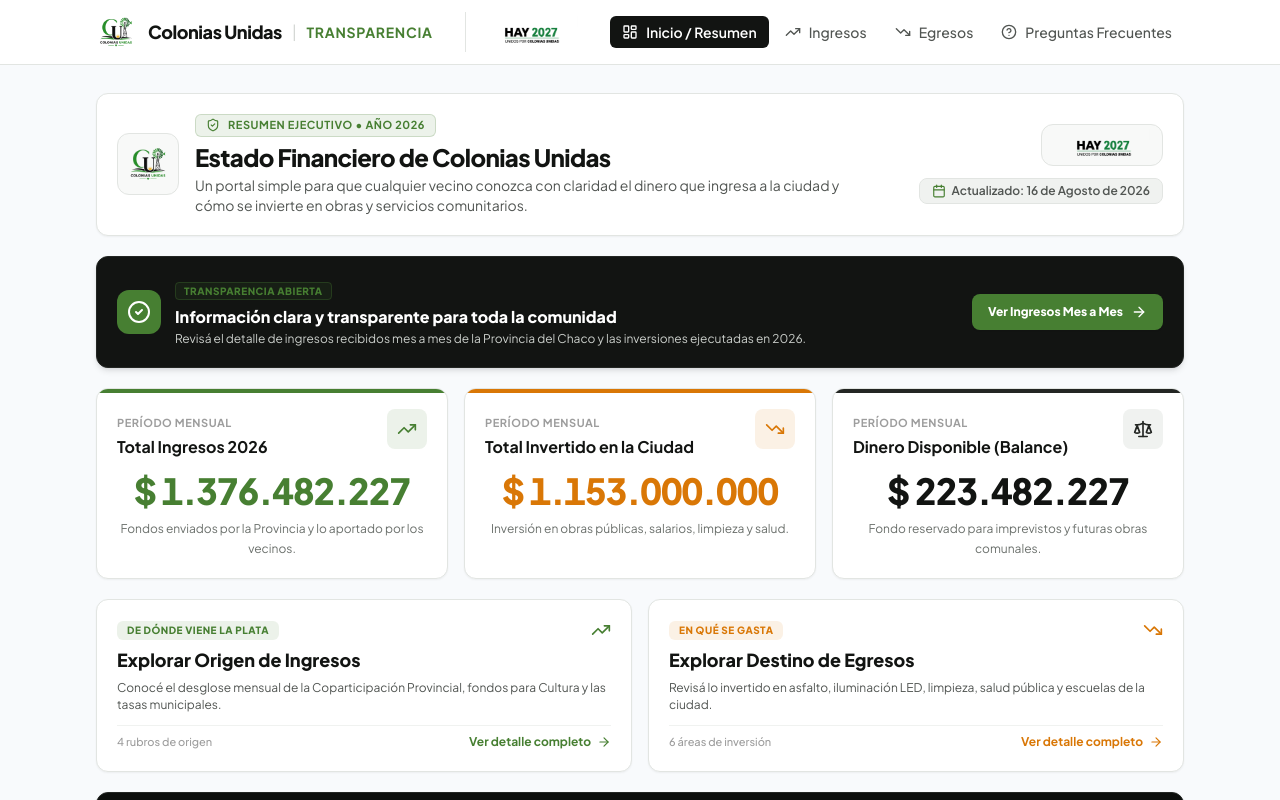
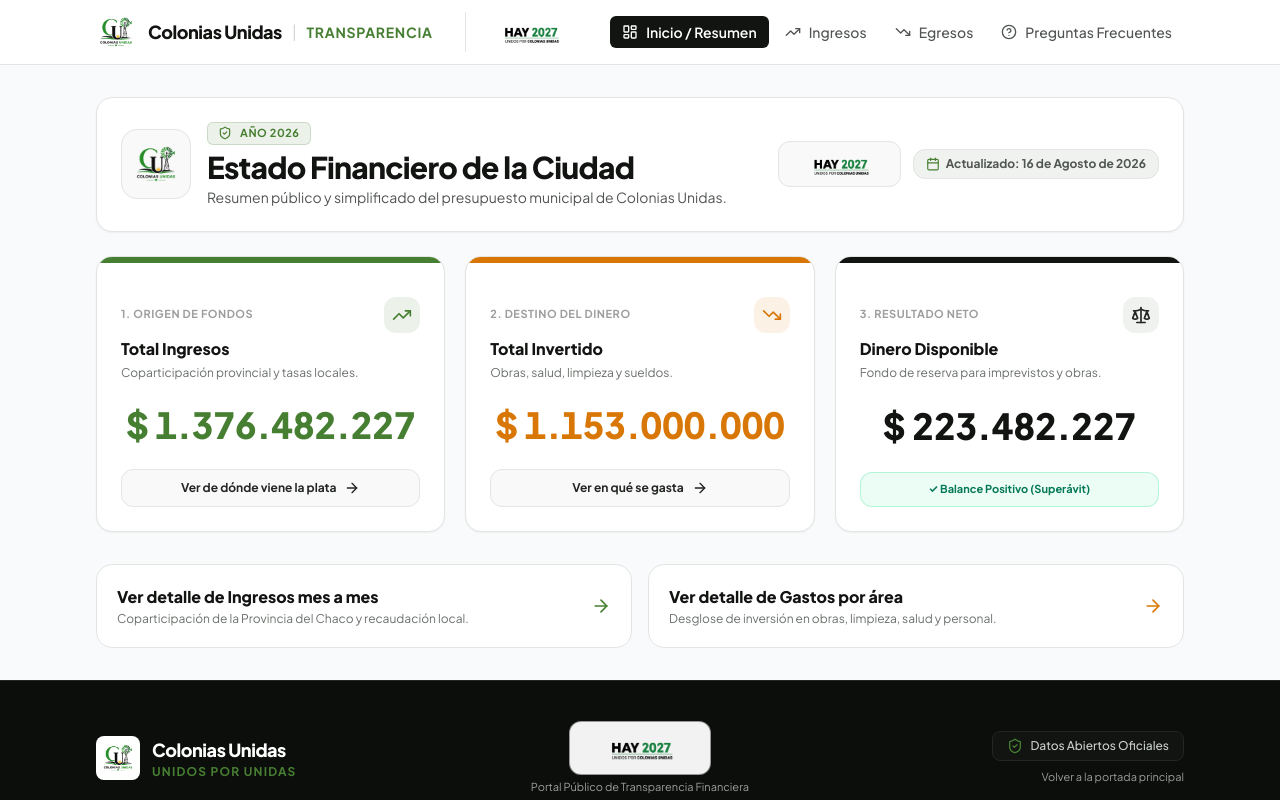
Before and after one commit to ulicseg/ColoniasUnidas, a React (Vite) app: page /inicio in a window 1280 px wide. Shown: the top 800 px of the page. Built offline with nearby package versions, Linux system fonts and the light colour scheme.

Commit message:
Rediseñar Inicio/Resumen con enfoque ultra minimalista y limpio centrados en los 3 datos principales

```diff
--- a/src/pages/Resumen.tsx
+++ b/src/pages/Resumen.tsx
@@ -1,186 +1,187 @@
 import React from 'react';
-import { TrendingUp, TrendingDown, Scale, Calendar, ArrowRight, Info, ShieldCheck, CheckCircle2 } from 'lucide-react';
+import { TrendingUp, TrendingDown, Scale, Calendar, ArrowRight, ShieldCheck } from 'lucide-react';
 import { Link } from 'react-router-dom';
-import { KpiCard } from '../components/kpi/KpiCard';
-import { totalIngresos, totalEgresos, balance, fechaActualizacion, periodoActual } from '../data/mockData';
+import { totalIngresos, totalEgresos, balance, fechaActualizacion, periodoActual, formatCurrency } from '../data/mockData';
 
 export const Resumen: React.FC = () => {
   return (
-    <div className="space-y-4 sm:space-y-5 py-1 animate-in fade-in duration-300">
+    <div className="space-y-6 py-2 animate-in fade-in duration-300 max-w-6xl mx-auto">
 
-      {/* Encabezado y Mensaje de Bienvenida con Logos de Marca */}
-      <div className="bg-white rounded-xl p-4 sm:p-5 border border-neutral-200 shadow-sm relative overflow-hidden">
-        <div className="flex flex-col md:flex-row md:items-center justify-between gap-4 relative z-10">
+      {/* Encabezado Minimalista y Limpio */}
+      <div className="bg-white rounded-2xl p-5 sm:p-6 border border-neutral-200 shadow-sm flex flex-col md:flex-row md:items-center justify-between gap-4">
         <div className="flex items-center gap-4">
-            <div className="bg-neutral-50 p-2 rounded-xl border border-neutral-200 shadow-xs shrink-0 hidden sm:block">
+          <div className="bg-neutral-50 p-2.5 rounded-2xl border border-neutral-200 shadow-xs shrink-0 hidden sm:block">
             <img
               src="/assets/logo-cu.png"
               alt="Emblema Colonias Unidas"
-                className="h-11 w-11 object-contain"
+              className="h-12 w-12 object-contain"
             />
           </div>
           <div>
             <div className="inline-flex items-center gap-2 text-brand-green bg-brand-green/10 border border-brand-green/20 px-2.5 py-0.5 rounded-md text-[11px] font-bold uppercase tracking-wider mb-1">
               <ShieldCheck className="w-3.5 h-3.5" />
-                <span>Resumen Ejecutivo • {periodoActual}</span>
+              <span>{periodoActual}</span>
             </div>
-              <h1 className="text-xl sm:text-2xl font-black text-neutral-900 tracking-tight">
-                Estado Financiero de Colonias Unidas
+            <h1 className="text-2xl sm:text-3xl font-black text-neutral-900 tracking-tight">
+              Estado Financiero de la Ciudad
             </h1>
-              <p className="text-xs sm:text-sm text-neutral-600 max-w-2xl leading-snug mt-0.5">
-                Un portal simple para que cualquier vecino conozca con claridad el dinero que ingresa a la ciudad y cómo se invierte en obras y servicios comunitarios.
+            <p className="text-xs sm:text-sm text-neutral-600 max-w-xl leading-relaxed mt-0.5">
+              Resumen público y simplificado del presupuesto municipal de Colonias Unidas.
             </p>
           </div>
         </div>
 
-          <div className="flex flex-row md:flex-col items-center md:items-end gap-3 shrink-0 self-start md:self-center">
-            <div className="bg-neutral-50 px-3 py-1 rounded-xl border border-neutral-200 shadow-xs">
+        <div className="flex items-center gap-3 shrink-0 self-start md:self-center">
+          <div className="bg-neutral-50 px-3 py-1.5 rounded-xl border border-neutral-200 shadow-xs">
             <img
               src="/assets/logo-hay2027.png"
-                alt="HAY 2027 - Unidos por Colonias Unidas"
+              alt="HAY 2027"
               className="h-7 sm:h-8 object-contain"
             />
           </div>
-            <div className="flex items-center gap-1.5 text-xs font-semibold text-neutral-600 bg-neutral-100 px-3 py-1 rounded-lg border border-neutral-200">
+          <div className="flex items-center gap-1.5 text-xs font-bold text-neutral-600 bg-neutral-100 px-3 py-1.5 rounded-xl border border-neutral-200">
             <Calendar className="w-3.5 h-3.5 text-brand-green" />
             <span>Actualizado: {fechaActualizacion}</span>
           </div>
         </div>
       </div>
+
+      {/* Grid Protagónico de las 3 Cifras Principales */}
+      <div className="grid grid-cols-1 md:grid-cols-3 gap-5">
+
+        {/* Card 1: Ingresos */}
+        <div className="bg-white rounded-2xl p-6 border border-neutral-200 hover:border-brand-green/50 shadow-sm transition-all flex flex-col justify-between space-y-4 relative overflow-hidden group">
+          <div className="w-full h-1.5 bg-brand-green absolute top-0 left-0 right-0" />
+          <div className="space-y-1">
+            <div className="flex items-center justify-between">
+              <span className="text-[11px] font-bold text-neutral-400 uppercase tracking-wider">
+                1. Origen de Fondos
+              </span>
+              <div className="p-2 rounded-xl bg-brand-green/10 text-brand-green">
+                <TrendingUp className="w-5 h-5" />
+              </div>
+            </div>
+            <h2 className="text-base font-extrabold text-neutral-900">
+              Total Ingresos
+            </h2>
+            <p className="text-xs text-neutral-500 font-normal">
+              Coparticipación provincial y tasas locales.
+            </p>
           </div>
 
-      {/* Banner Sencillo y Directo */}
-      <div className="bg-neutral-900 text-white rounded-xl p-4 sm:p-5 border border-neutral-800 shadow-md flex flex-col md:flex-row md:items-center justify-between gap-4">
-        <div className="flex items-center gap-3.5">
-          <div className="p-2.5 bg-brand-green rounded-xl shrink-0">
-            <CheckCircle2 className="w-6 h-6 text-white" />
-          </div>
-          <div>
-            <span className="text-[10px] font-black uppercase tracking-wider text-brand-green bg-brand-green/10 border border-brand-green/30 px-2 py-0.5 rounded">
-              Transparencia Abierta
+          <div className="py-2 text-center">
+            <span className="text-3xl sm:text-4xl font-black text-brand-green tabular-nums block">
+              {formatCurrency(totalIngresos)}
             </span>
-            <h3 className="text-sm sm:text-base font-extrabold text-white mt-1">
-              Información clara y transparente para toda la comunidad
-            </h3>
-            <p className="text-xs text-neutral-300 leading-snug mt-0.5">
-              Revisá el detalle de ingresos recibidos mes a mes de la Provincia del Chaco y las inversiones ejecutadas en 2026.
-            </p>
-          </div>
           </div>
 
           <Link
             to="/ingresos"
-          className="bg-brand-green hover:bg-brand-green-hover text-white font-extrabold text-xs px-4 py-2.5 rounded-lg transition-colors shadow-sm shrink-0 flex items-center justify-center gap-2 group self-start md:self-center"
+            className="inline-flex items-center justify-center gap-2 bg-neutral-50 hover:bg-brand-green hover:text-white border border-neutral-200 hover:border-brand-green text-neutral-800 font-bold text-xs py-2.5 px-4 rounded-xl transition-all group-hover:shadow-xs"
           >
-          <span>Ver Ingresos Mes a Mes</span>
-          <ArrowRight className="w-4 h-4 group-hover:translate-x-1 transition-transform" />
+            <span>Ver de dónde viene la plata</span>
+            <ArrowRight className="w-4 h-4" />
           </Link>
         </div>
 
-      {/* Grid de 3 KPI Cards Principales Sencillas */}
-      <div className="grid grid-cols-1 md:grid-cols-3 gap-4">
-        <KpiCard
-          titulo="Total Ingresos 2026"
-          monto={totalIngresos}
-          subtitulo="Fondos enviados por la Provincia y lo aportado por los vecinos."
-          variant="green"
-          icon={TrendingUp}
-        />
-        <KpiCard
-          titulo="Total Invertido en la Ciudad"
-          monto={totalEgresos}
-          subtitulo="Inversión en obras públicas, salarios, limpieza y salud."
-          variant="amber"
-          icon={TrendingDown}
-        />
-        <KpiCard
-          titulo="Dinero Disponible (Balance)"
-          monto={balance}
-          subtitulo="Fondo reservado para imprevistos y futuras obras comunales."
-          variant="neutral"
-          icon={Scale}
-        />
+        {/* Card 2: Egresos */}
+        <div className="bg-white rounded-2xl p-6 border border-neutral-200 hover:border-brand-amber/50 shadow-sm transition-all flex flex-col justify-between space-y-4 relative overflow-hidden group">
+          <div className="w-full h-1.5 bg-brand-amber absolute top-0 left-0 right-0" />
+          <div className="space-y-1">
+            <div className="flex items-center justify-between">
+              <span className="text-[11px] font-bold text-neutral-400 uppercase tracking-wider">
+                2. Destino del Dinero
+              </span>
+              <div className="p-2 rounded-xl bg-brand-amber/10 text-brand-amber">
+                <TrendingDown className="w-5 h-5" />
+              </div>
+            </div>
+            <h2 className="text-base font-extrabold text-neutral-900">
+              Total Invertido
+            </h2>
+            <p className="text-xs text-neutral-500 font-normal">
+              Obras, salud, limpieza y sueldos.
+            </p>
           </div>
 
-      {/* Secciones de Acceso Rápido a Ingresos y Egresos */}
-      <div className="grid grid-cols-1 md:grid-cols-2 gap-4">
+          <div className="py-2 text-center">
+            <span className="text-3xl sm:text-4xl font-black text-brand-amber tabular-nums block">
+              {formatCurrency(totalEgresos)}
+            </span>
+          </div>
 
-        {/* Acceso Rápido Ingresos */}
-        <div className="bg-white rounded-xl p-4 sm:p-5 border border-neutral-200 hover:border-brand-green/50 transition-editorial shadow-sm flex flex-col justify-between group space-y-3">
-          <div className="space-y-1.5">
+          <Link
+            to="/egresos"
+            className="inline-flex items-center justify-center gap-2 bg-neutral-50 hover:bg-brand-amber hover:text-white border border-neutral-200 hover:border-brand-amber text-neutral-800 font-bold text-xs py-2.5 px-4 rounded-xl transition-all group-hover:shadow-xs"
+          >
+            <span>Ver en qué se gasta</span>
+            <ArrowRight className="w-4 h-4" />
+          </Link>
+        </div>
+
+        {/* Card 3: Balance / Disponible */}
+        <div className="bg-white rounded-2xl p-6 border border-neutral-200 hover:border-neutral-400 shadow-sm transition-all flex flex-col justify-between space-y-4 relative overflow-hidden group">
+          <div className="w-full h-1.5 bg-neutral-900 absolute top-0 left-0 right-0" />
+          <div className="space-y-1">
             <div className="flex items-center justify-between">
-              <span className="text-[10px] font-extrabold uppercase tracking-wider text-brand-green bg-brand-green/10 px-2.5 py-0.5 rounded-md">
-                De dónde viene la plata
+              <span className="text-[11px] font-bold text-neutral-400 uppercase tracking-wider">
+                3. Resultado Neto
               </span>
-              <TrendingUp className="w-5 h-5 text-brand-green" />
+              <div className="p-2 rounded-xl bg-neutral-100 text-neutral-800">
+                <Scale className="w-5 h-5" />
               </div>
-            <h2 className="text-base sm:text-lg font-extrabold text-neutral-900 group-hover:text-brand-green transition-colors">
-              Explorar Origen de Ingresos
+            </div>
+            <h2 className="text-base font-extrabold text-neutral-900">
+              Dinero Disponible
             </h2>
-            <p className="text-xs text-neutral-600 leading-snug">
-              Conocé el desglose mensual de la Coparticipación Provincial, fondos para Cultura y las tasas municipales.
+            <p className="text-xs text-neutral-500 font-normal">
+              Fondo de reserva para imprevistos y obras.
             </p>
           </div>
-          <div className="pt-2 border-t border-neutral-100 flex items-center justify-between">
-            <span className="text-[11px] text-neutral-400 font-medium">4 rubros de origen</span>
-            <Link
-              to="/ingresos"
-              className="inline-flex items-center gap-1.5 text-xs font-bold text-brand-green hover:underline group-hover:translate-x-1 transition-transform"
-            >
-              <span>Ver detalle completo</span>
-              <ArrowRight className="w-3.5 h-3.5" />
-            </Link>
-          </div>
+
+          <div className="py-2 text-center">
+            <span className="text-3xl sm:text-4xl font-black text-neutral-900 tabular-nums block">
+              {formatCurrency(balance)}
+            </span>
           </div>
 
-        {/* Acceso Rápido Egresos */}
-        <div className="bg-white rounded-xl p-4 sm:p-5 border border-neutral-200 hover:border-brand-amber/50 transition-editorial shadow-sm flex flex-col justify-between group space-y-3">
-          <div className="space-y-1.5">
-            <div className="flex items-center justify-between">
-              <span className="text-[10px] font-extrabold uppercase tracking-wider text-brand-amber bg-brand-amber/10 px-2.5 py-0.5 rounded-md">
-                En qué se gasta
-              </span>
-              <TrendingDown className="w-5 h-5 text-brand-amber" />
-            </div>
-            <h2 className="text-base sm:text-lg font-extrabold text-neutral-900 group-hover:text-brand-amber transition-colors">
-              Explorar Destino de Egresos
-            </h2>
-            <p className="text-xs text-neutral-600 leading-snug">
-              Revisá lo invertido en asfalto, iluminación LED, limpieza, salud pública y escuelas de la ciudad.
-            </p>
-          </div>
-          <div className="pt-2 border-t border-neutral-100 flex items-center justify-between">
-            <span className="text-[11px] text-neutral-400 font-medium">6 áreas de inversión</span>
-            <Link
-              to="/egresos"
-              className="inline-flex items-center gap-1.5 text-xs font-bold text-brand-amber hover:underline group-hover:translate-x-1 transition-transform"
-            >
-              <span>Ver detalle completo</span>
-              <ArrowRight className="w-3.5 h-3.5" />
-            </Link>
+          <div className="text-center py-2 text-[11px] font-bold text-emerald-700 bg-emerald-50 border border-emerald-200/80 rounded-xl">
+            ✓ Balance Positivo (Superávit)
           </div>
         </div>
 
       </div>
 
-      {/* Banner Informativo para el Vecino */}
-      <div className="bg-[#0c0e0c] text-white rounded-xl p-4 sm:p-5 flex flex-col sm:flex-row items-start sm:items-center justify-between gap-4 border border-neutral-800 shadow-md">
-        <div className="flex items-center gap-3">
-          <div className="p-2 bg-brand-green rounded-lg shrink-0">
-            <Info className="w-4 h-4 text-white" />
-          </div>
-          <div>
-            <h3 className="font-extrabold text-sm text-white">¿Querés resolver dudas sobre los fondos?</h3>
-            <p className="text-xs text-neutral-400 leading-snug">
-              Visitá nuestra sección de Preguntas Frecuentes con respuestas explicadas en lenguaje llano y cotidiano.
+      {/* Acceso Rápido Directo de 2 Filas Limpias */}
+      <div className="grid grid-cols-1 md:grid-cols-2 gap-4 pt-2">
+        <Link
+          to="/ingresos"
+          className="bg-white hover:bg-neutral-50 rounded-2xl p-5 border border-neutral-200 hover:border-brand-green transition-all shadow-xs flex items-center justify-between group"
+        >
+          <div className="space-y-0.5">
+            <h3 className="font-extrabold text-neutral-900 group-hover:text-brand-green transition-colors text-sm sm:text-base">
+              Ver detalle de Ingresos mes a mes
+            </h3>
+            <p className="text-xs text-neutral-500">
+              Coparticipación de la Provincia del Chaco y recaudación local.
             </p>
           </div>
+          <ArrowRight className="w-5 h-5 text-brand-green group-hover:translate-x-1 transition-transform shrink-0" />
+        </Link>
+
+        <Link
+          to="/egresos"
+          className="bg-white hover:bg-neutral-50 rounded-2xl p-5 border border-neutral-200 hover:border-brand-amber transition-all shadow-xs flex items-center justify-between group"
+        >
+          <div className="space-y-0.5">
+            <h3 className="font-extrabold text-neutral-900 group-hover:text-brand-amber transition-colors text-sm sm:text-base">
+              Ver detalle de Gastos por área
+            </h3>
+            <p className="text-xs text-neutral-500">
+              Desglose de inversión en obras, limpieza, salud y personal.
+            </p>
           </div>
-        <Link
-          to="/faq"
-          className="bg-white text-neutral-900 hover:bg-neutral-100 px-4 py-2 rounded-lg font-bold text-xs shrink-0 transition-colors shadow-sm self-start sm:self-center"
-        >
-          Ir a Preguntas Frecuentes (FAQ)
+          <ArrowRight className="w-5 h-5 text-brand-amber group-hover:translate-x-1 transition-transform shrink-0" />
         </Link>
       </div>
 
```
Lines whose indentation alone changed are shown as unchanged.
